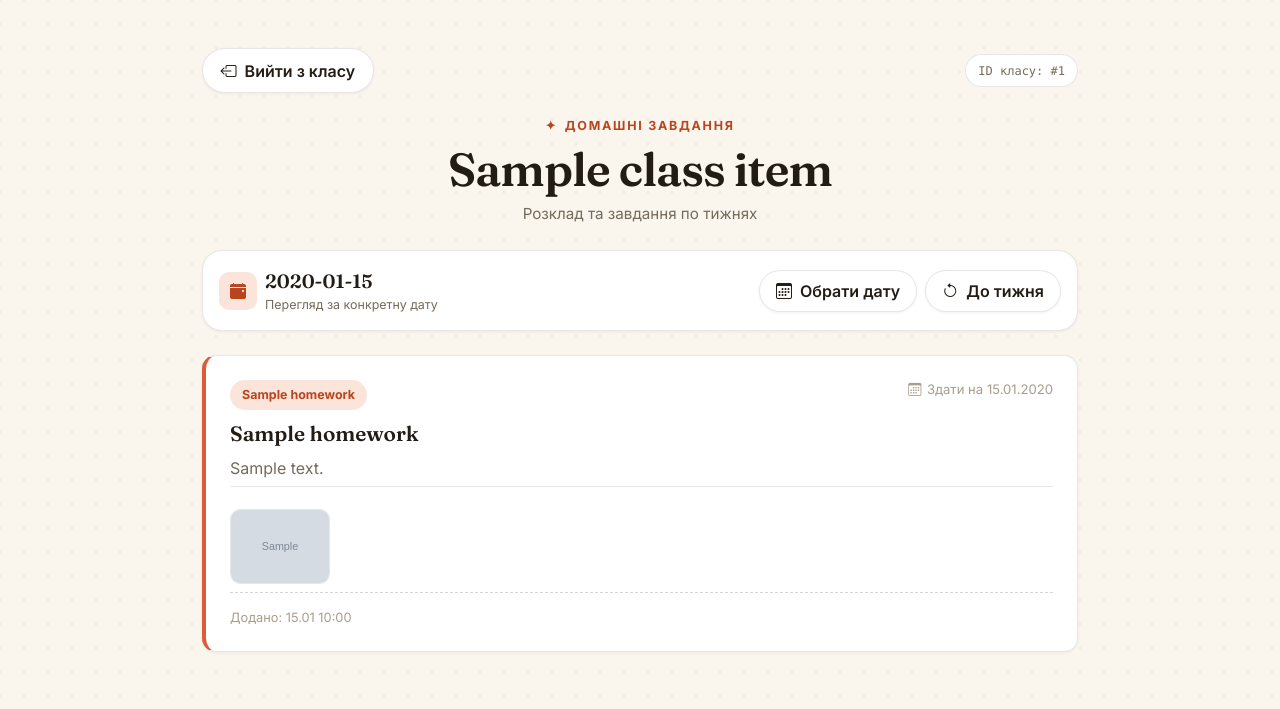
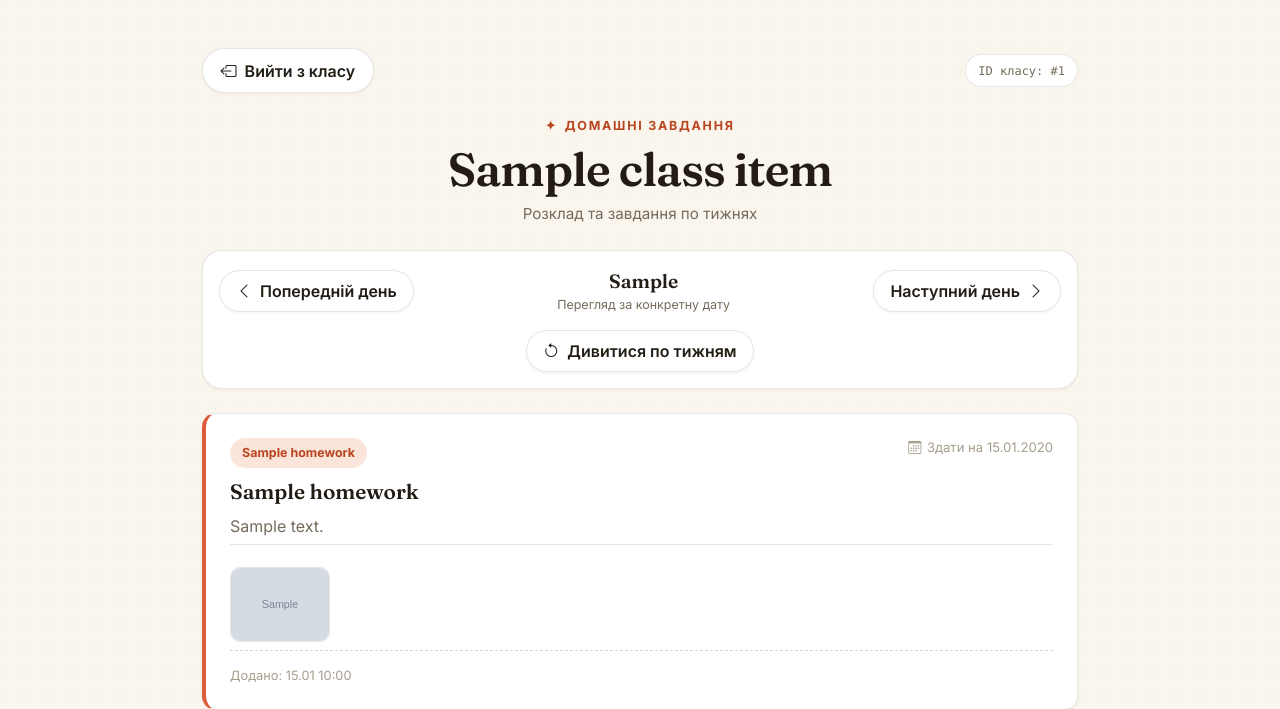
Before and after one commit to MrNarrow17/Homeworky-Web, a Python web app: template app/templates/classes/class_details.html in a window 1280 px wide. Shown: the top 709 px of the page. Run offline with Jinja, Linux system fonts and the light colour scheme; the template is opened without the code that fills it: most values are stand-ins (such as "Sample title", 1, 10 or a date in 2020); grey boxes marked "Sample" are stand-in pictures; some libraries are stand-ins or nearby versions.

Commit message:
Made possible to view by days

```diff
--- a/app/logger.py
+++ b/app/logger.py
@@ -19,7 +19,7 @@ class CloudJSONFormatter(JsonFormatter):
     def add_fields(self, log_data, record: LogRecord, message_dict):
         super().add_fields(log_data, record, message_dict)
 
-        log_data["timestamp"] = settings.current_time.isoformat()
+        log_data["timestamp"] = settings.local_time.isoformat()
 
         if "asctime" in log_data:
             del log_data["asctime"]
--- a/app/routers/classes.py
+++ b/app/routers/classes.py
@@ -1,4 +1,4 @@
-from datetime import datetime as datetype
+from datetime import date as date_type
 
 from fastapi import APIRouter, Depends, HTTPException, Response
 from fastapi.requests import Request
@@ -88,7 +88,7 @@ async def get_class(
     request: Request,
     class_id: int,
     week: int | None = None,
-    day: datetype | None = None,
+    day: date_type | None = None,
     db_session: Session = Depends(get_session),
     viewer: AppSession = Depends(viewer_deps.require_class_any),
 ):
@@ -129,7 +129,7 @@ async def get_homework_for_week(
     request: Request,
     class_id: int,
     week: int | None = None,
-    day: datetype | None = None,
+    day: date_type | None = None,
     db_session: Session = Depends(get_session),
     viewer: AppSession = Depends(viewer_deps.require_class_any),
 ):
--- a/app/services.py
+++ b/app/services.py
@@ -35,6 +35,10 @@ class HomeworkService:
         """
         Returns a list of homework items for the given class and date range.
         """
+
+        print(
+            f"get_by_dates: class_id={class_id}, start_date={start_date}, end_date={end_date}"
+        )
 
         statement = (
             select(Homework)
--- a/app/templates/classes/partials/homework_list.html
+++ b/app/templates/classes/partials/homework_list.html
@@ -2,43 +2,38 @@
 <div class="surface p-3 mb-4">
     {% if selected_day %}
         <div class="d-flex align-items-center justify-content-between gap-2 flex-wrap">
-            <div class="d-flex align-items-center gap-2">
-                <span class="day-icon">
-                    <i class="bi bi-calendar-event-fill"></i>
-                </span>
+            <button type="button" class="btn-ghost px-3 py-2 text-nowrap" aria-label="Попередній день"
+                    onclick="window.location.href = '/classes/{{ class_item.id }}/?day=' + shiftDay('{{ selected_day[:10] }}', -1)">
+                <i class="bi bi-chevron-left"></i>
+                <span class="d-none d-sm-inline">Попередній день</span>
+            </button>
 
-                <div>
-                    <div class="week-label">
-                        {{ selected_day.strftime("%d.%m.%Y") if selected_day.strftime is defined else selected_day[:10] }}
+            <div class="text-center px-2">
+                <div class="position-relative d-inline-block">
+                    <div class="week-label">{{ selected_day[:10] }}</div>
+                    <div id="weekSpinner"
+                         class="spinner-border spinner-border-sm spinner-warm htmx-indicator position-absolute top-50 start-100 translate-middle-y ms-1"
+                         role="status">
+                        <span class="visually-hidden">Завантаження...</span>
+                    </div>
+                </div>
+                <div class="week-range">Перегляд за конкретну дату</div>
             </div>
 
-                    <div class="week-range">
-                        Перегляд за конкретну дату
-                    </div>
-                </div>
+            <button type="button" class="btn-ghost px-3 py-2 text-nowrap" aria-label="Наступний день"
+                    onclick="window.location.href = '/classes/{{ class_item.id }}/?day=' + shiftDay('{{ selected_day[:10] }}', 1)">
+                <span class="d-none d-sm-inline">Наступний день</span>
+                <i class="bi bi-chevron-right"></i>
+            </button>
         </div>
 
-            <div class="d-flex align-items-center gap-2">
-                <button type="button"
-                        id="datePickerButton"
-                        class="btn-ghost px-3 py-2">
-                    <i class="bi bi-calendar3"></i>
-                    <span class="d-none d-sm-inline">Обрати дату</span>
-                </button>
-
-                <input type="date"
-                       id="datePicker"
-                       class="date-picker-hidden"
-                       value="{{ selected_day.strftime('%Y-%m-%d') if selected_day.strftime is defined else selected_day[:10] }}"
-                       tabindex="-1">
-
+        <div class="d-flex justify-content-center align-items-center gap-2 mt-3 flex-wrap">
             <a href="/classes/{{ class_item.id }}/?week={{ current_week }}"
                class="btn-ghost px-3 py-2"
                title="До перегляду по тижнях">
                 <i class="bi bi-arrow-counterclockwise"></i>
-                    <span class="d-none d-sm-inline">До тижня</span>
+                <span class="d-none d-sm-inline">Дивитися по тижням</span>
             </a>
-            </div>
         </div>
     {% else %}
         <div class="d-flex align-items-center justify-content-between gap-2 flex-wrap">
@@ -78,17 +73,10 @@
         <div class="d-flex justify-content-center mt-3">
             <button type="button"
                     class="date-picker-trigger"
-                    onclick="document.getElementById('datePicker').showPicker()">
+                    onclick="window.location.href = '/classes/{{ class_item.id }}/?day=' + todayLocalISO()">
                 <i class="bi bi-calendar3"></i>
-                <span>Обрати конкретну дату</span>
+                <span>Дивитися по дням</span>
             </button>
-
-            <input type="date"
-                   id="datePicker"
-                   class="date-input-hidden"
-                   onchange="if (this.value) {
-                       window.location.href = '/classes/{{ class_item.id }}/?day=' + this.value;
-                   }">
         </div>
     {% endif %}
 </div>
@@ -159,27 +147,22 @@
 </div>
 
 <script>
-    document.addEventListener("DOMContentLoaded", function () {
-        const button = document.getElementById("datePickerButton");
-        const picker = document.getElementById("datePicker");
-
-        if (!button || !picker) {
-            return;
+    // Returns the visitor's local calendar date as YYYY-MM-DD, independent
+    // of UTC offset (Date().toISOString() alone would give the UTC date,
+    // which can be off by one near midnight for non-UTC visitors).
+    function todayLocalISO() {
+        const d = new Date();
+        const offsetMs = d.getTimezoneOffset() * 60000;
+        return new Date(d.getTime() - offsetMs).toISOString().slice(0, 10);
     }
 
-        button.addEventListener("click", function () {
-            if (picker.showPicker) {
-                picker.showPicker();
-            } else {
-                picker.click();
+    // Adds `delta` calendar days to a YYYY-MM-DD string, staying in UTC
+    // arithmetic throughout so the shift is unambiguous regardless of
+    // the visitor's timezone (this is pure date math, not "now").
+    function shiftDay(dateStr, delta) {
+        const d = new Date(dateStr + "T00:00:00Z");
+        d.setUTCDate(d.getUTCDate() + delta);
+        return d.toISOString().slice(0, 10);
     }
-        });
 
-        picker.addEventListener("change", function () {
-            if (this.value) {
-                window.location.href =
-                    "/classes/{{ class_item.id }}/?day=" + this.value;
-            }
-        });
-    });
 </script>
```
Lines whose indentation alone changed are shown as unchanged.
